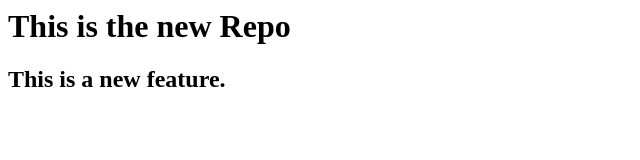
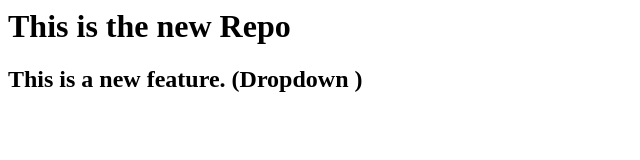
Before and after one commit to shivani9595/LocalRepo, a plain HTML site: page index.html in a window 1280 px wide. Shown: the whole page, without its empty margins (0-640 px from the left). Drawn offline with Linux system fonts and the light colour scheme.

Commit message:
Add Dropdown

```diff
--- a/index.html
+++ b/index.html
@@ -2,4 +2,4 @@
 
 <h1> This is the new Repo </h1>
 
-<h2> This is a new feature. </h2>
+<h2> This is a new feature. (Dropdown ) </h2>
```
